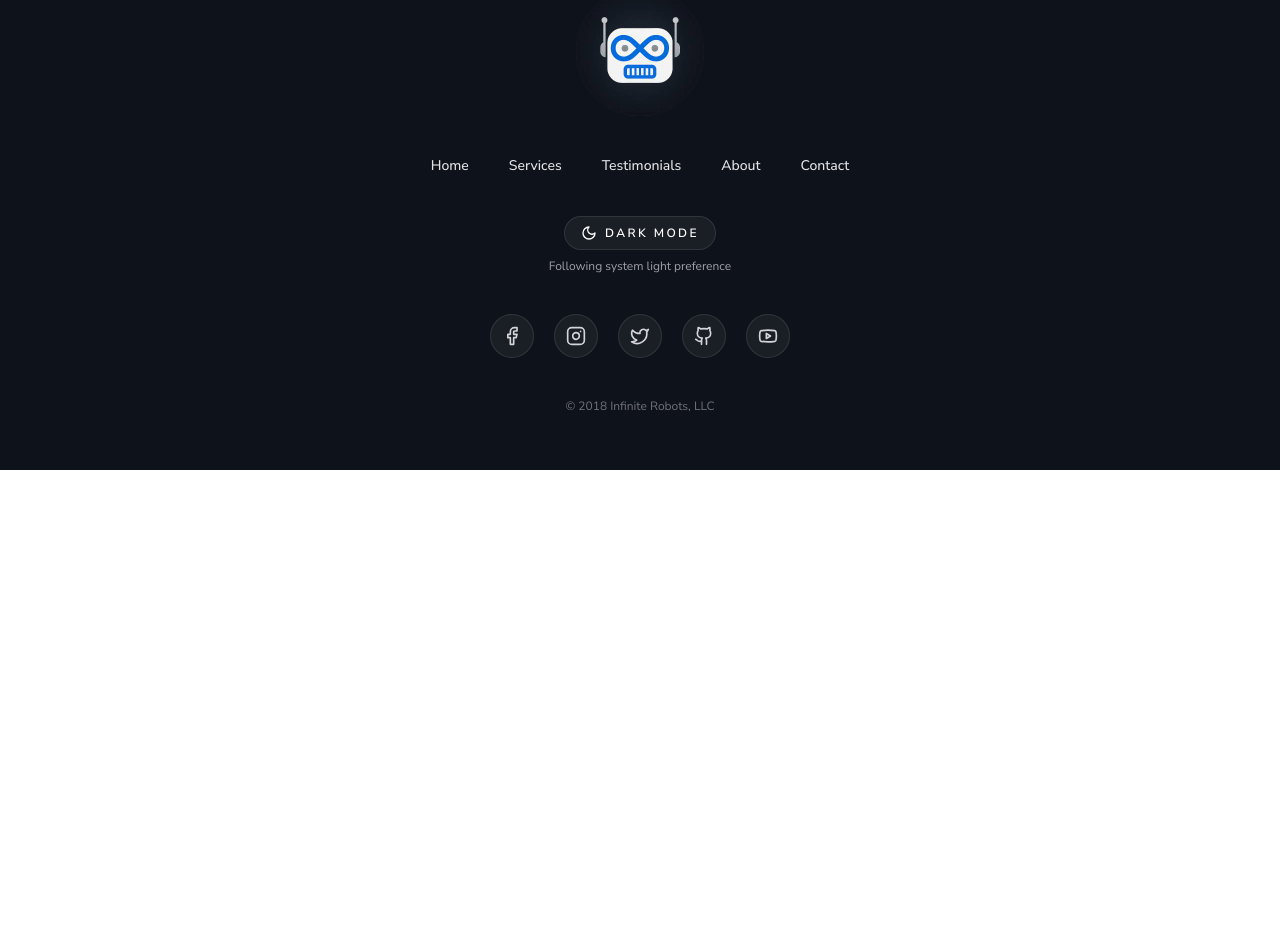
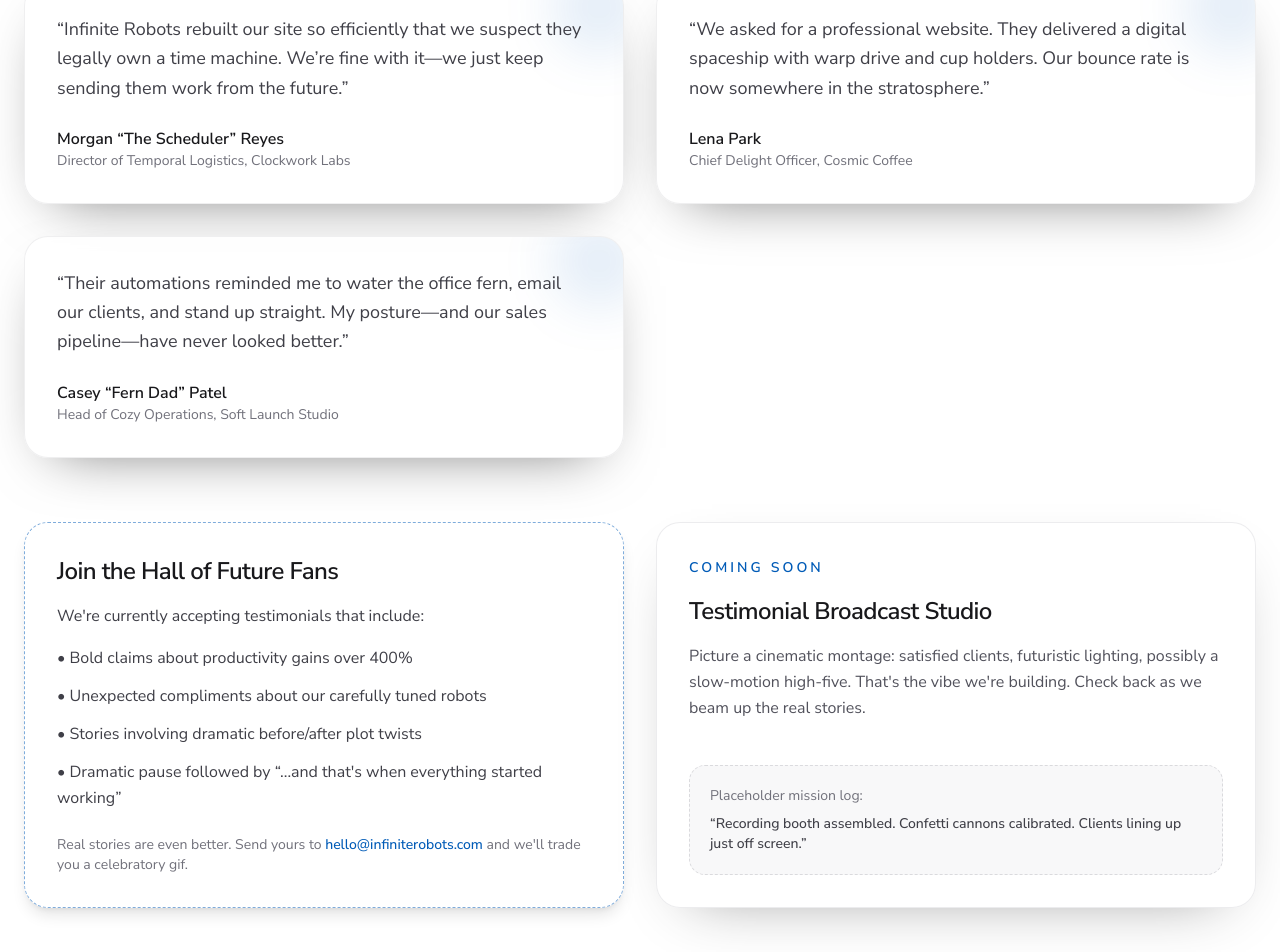
Before and after one commit to infinite-robots/infinite-robots-homepage, a Next.js app: page /testimonials in a window 1280 px wide. Shown: the part 440-1392 px from the top of the page. Before the commit the page ends 910 px from the top, so only its background shows below. Built offline with nearby package versions, Linux system fonts and the light colour scheme.

Commit message:
add temp testimonials page

```diff
--- a/app/testimonials/page.tsx
+++ b/app/testimonials/page.tsx
@@ -1,13 +1,122 @@
+import { SlimPageHeader } from "@/components/common/SlimPageHeader";
+
+const testimonials = [
+  {
+    quote:
+      "Infinite Robots rebuilt our site so efficiently that we suspect they legally own a time machine. We’re fine with it—we just keep sending them work from the future.",
+    name: "Morgan “The Scheduler” Reyes",
+    role: "Director of Temporal Logistics, Clockwork Labs",
+  },
+  {
+    quote:
+      "We asked for a professional website. They delivered a digital spaceship with warp drive and cup holders. Our bounce rate is now somewhere in the stratosphere.",
+    name: "Lena Park",
+    role: "Chief Delight Officer, Cosmic Coffee",
+  },
+  {
+    quote:
+      "Their automations reminded me to water the office fern, email our clients, and stand up straight. My posture—and our sales pipeline—have never looked better.",
+    name: "Casey “Fern Dad” Patel",
+    role: "Head of Cozy Operations, Soft Launch Studio",
+  },
+];
+
 export default function TestimonialsPage() {
   return (
-    <main className="bg-brand-dark text-white">
-      <div className="container mx-auto px-6 py-24">
-        <h1 className="text-3xl font-semibold">Testimonials</h1>
-        <p className="mt-6 max-w-2xl text-lg text-zinc-300">
-          We&apos;re gathering stories from customers who love working with us.
-          Check back soon to hear what they&apos;re saying.
-        </p>
-      </div>
+    <main className="bg-white text-zinc-900 transition-colors duration-300 dark:bg-brand-dark dark:text-zinc-100">
+      <SlimPageHeader
+        title="Testimonials"
+        description={
+          <>
+            We&apos;re still collecting the official rave reviews. Until then,
+            enjoy these transmissions from future fans who take their websites
+            (and humor) very seriously.
+          </>
+        }
+      />
+
+      <section className="relative overflow-hidden py-20">
+        <div className="pointer-events-none absolute inset-0 -z-10 bg-gradient-to-br from-brand-strong/20 via-brand-dark/60 to-black/40 blur-3xl opacity-60 dark:opacity-80" />
+        <div className="container mx-auto px-6">
+          <div className="grid gap-8 md:grid-cols-2">
+            {testimonials.map((testimonial) => (
+              <article
+                key={testimonial.name}
+                className="group relative overflow-hidden rounded-3xl border border-zinc-200/60 bg-white/80 p-8 shadow-[0_20px_60px_-30px_rgba(0,0,0,0.6)] backdrop-blur-sm transition duration-300 hover:-translate-y-1 hover:shadow-[0_25px_70px_-35px_rgba(0,0,0,0.65)] dark:border-zinc-700/60 dark:bg-zinc-900/60 dark:shadow-[0_25px_70px_-40px_rgba(0,0,0,1)]"
+              >
+                <div className="absolute -right-6 -top-6 h-24 w-24 rounded-full bg-brand-strong/10 blur-xl transition duration-300 group-hover:bg-brand-strong/20 dark:bg-brand-strong/20 dark:group-hover:bg-brand-strong/30" />
+                <blockquote className="relative text-lg leading-relaxed text-zinc-700 dark:text-zinc-200">
+                  “{testimonial.quote}”
+                </blockquote>
+                <div className="mt-6 flex flex-col">
+                  <span className="text-base font-semibold text-zinc-900 dark:text-white">
+                    {testimonial.name}
+                  </span>
+                  <span className="text-sm text-zinc-500 dark:text-zinc-400">
+                    {testimonial.role}
+                  </span>
+                </div>
+              </article>
+            ))}
+          </div>
+
+          <div className="mt-16 grid gap-8 lg:grid-cols-2">
+            <div className="rounded-3xl border border-dashed border-brand-strong/50 bg-white/70 p-8 text-zinc-700 shadow-lg transition duration-300 hover:border-brand-strong dark:border-brand-accent/70 dark:bg-zinc-900/60 dark:text-zinc-200">
+              <h2 className="text-2xl font-semibold tracking-tight text-zinc-900 transition-colors duration-300 dark:text-white">
+                Join the Hall of Future Fans
+              </h2>
+              <p className="mt-4 text-base leading-relaxed">
+                We&apos;re currently accepting testimonials that include:
+              </p>
+              <ul className="mt-4 space-y-3 text-base leading-relaxed">
+                <li>• Bold claims about productivity gains over 400%</li>
+                <li>
+                  • Unexpected compliments about our carefully tuned robots
+                </li>
+                <li>• Stories involving dramatic before/after plot twists</li>
+                <li>
+                  • Dramatic pause followed by “...and that&apos;s when
+                  everything started working”
+                </li>
+              </ul>
+              <p className="mt-6 text-sm text-zinc-500 dark:text-zinc-400">
+                Real stories are even better. Send yours to{" "}
+                <a
+                  href="mailto:hello@infiniterobots.com"
+                  className="font-medium text-brand-strong underline-offset-4 transition hover:underline dark:text-brand-accent"
+                >
+                  hello@infiniterobots.com
+                </a>{" "}
+                and we&apos;ll trade you a celebratory gif.
+              </p>
+            </div>
+
+            <div className="flex flex-col justify-between gap-6 rounded-3xl border border-zinc-200/70 bg-white/80 p-8 shadow-[0_20px_60px_-35px_rgba(0,0,0,0.45)] transition duration-300 hover:-translate-y-1 dark:border-zinc-700/60 dark:bg-zinc-900/60 dark:shadow-[0_25px_70px_-40px_rgba(0,0,0,0.9)]">
+              <div>
+                <span className="text-sm font-semibold uppercase tracking-[0.22em] text-brand-strong dark:text-brand-accent">
+                  Coming Soon
+                </span>
+                <h3 className="mt-4 text-2xl font-semibold tracking-tight text-zinc-900 dark:text-white">
+                  Testimonial Broadcast Studio
+                </h3>
+                <p className="mt-4 text-base leading-relaxed text-zinc-600 dark:text-zinc-300">
+                  Picture a cinematic montage: satisfied clients, futuristic
+                  lighting, possibly a slow-motion high-five. That&apos;s the
+                  vibe we&apos;re building. Check back as we beam up the real
+                  stories.
+                </p>
+              </div>
+              <div className="rounded-2xl border border-dashed border-zinc-300/80 bg-zinc-100/60 p-5 text-sm text-zinc-500 transition duration-300 dark:border-zinc-600/80 dark:bg-zinc-800/60 dark:text-zinc-300">
+                <p>Placeholder mission log:</p>
+                <p className="mt-2 font-medium text-zinc-700 dark:text-zinc-100">
+                  “Recording booth assembled. Confetti cannons calibrated.
+                  Clients lining up just off screen.”
+                </p>
+              </div>
+            </div>
+          </div>
+        </div>
+      </section>
     </main>
   );
 }
```
